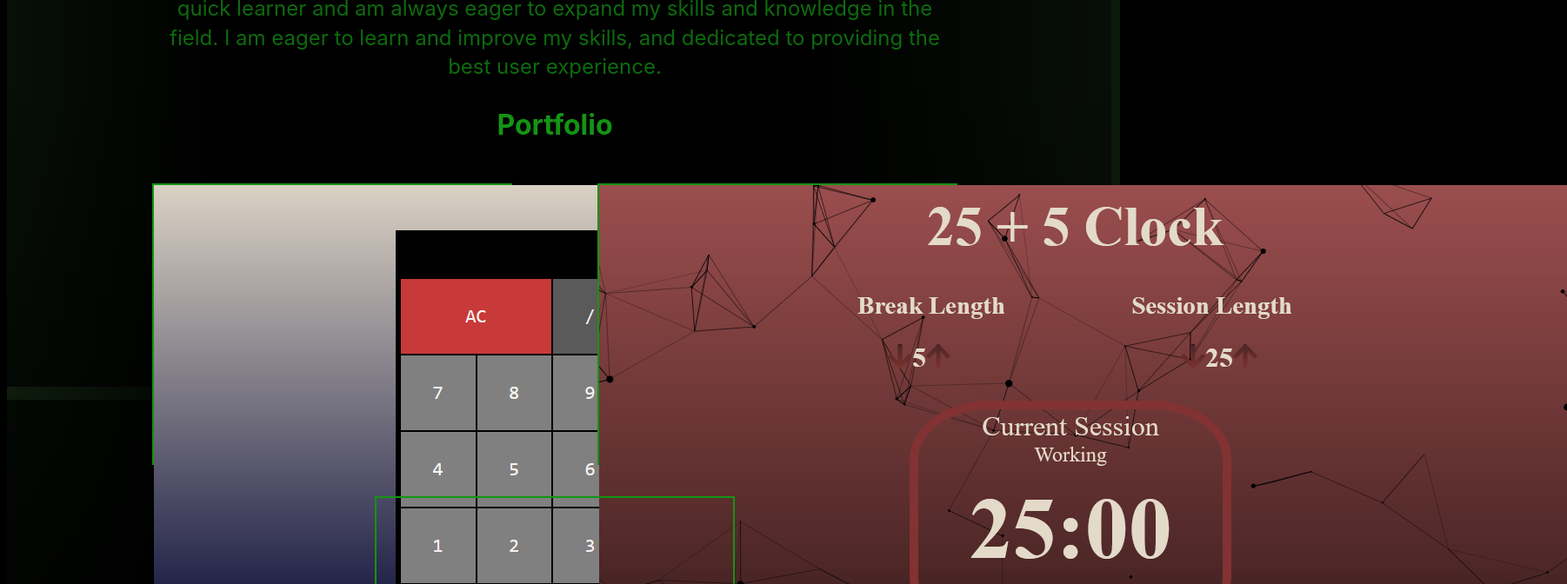
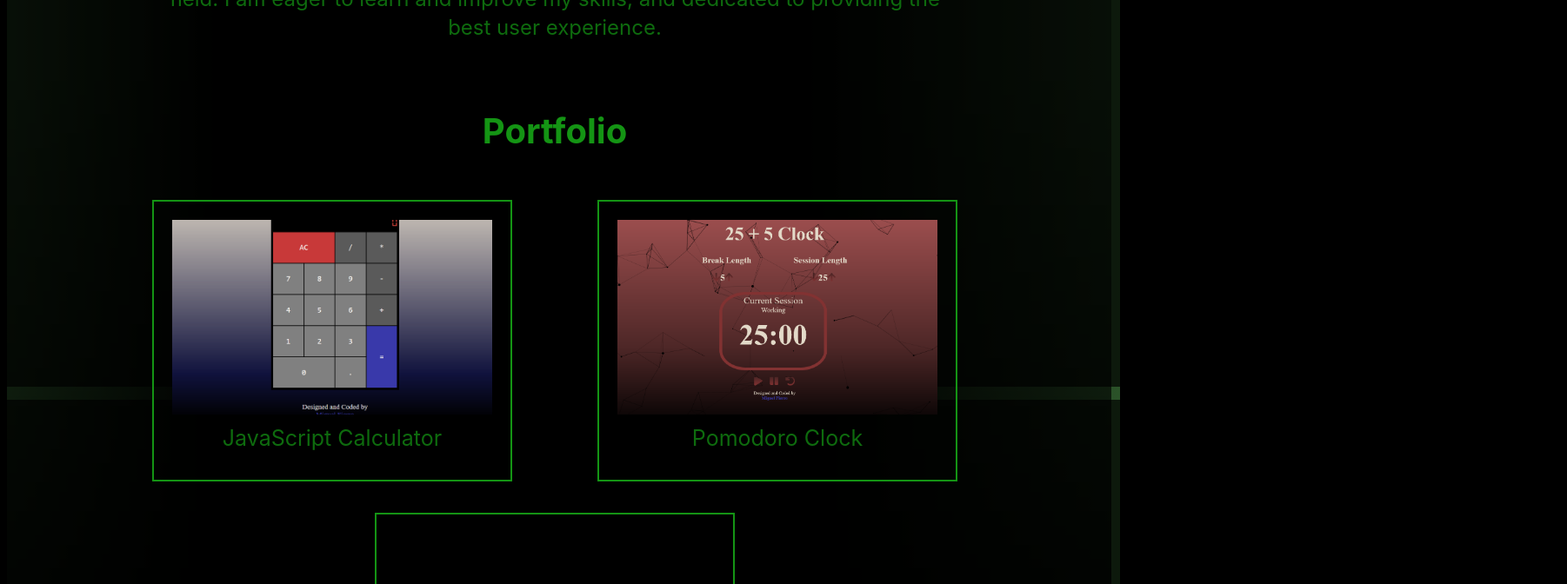
Before and after one commit to Mike-is-coding/Mike-is-coding.github.io, a React (Create React App) app: page / in a window 1280 px wide. Shown: the part 1140-1812 px from the top of the page at 87% size, 1802 px wide, since content can reach past the window. Built offline with nearby package versions, Linux system fonts and the light colour scheme.

Commit message:
Added projects to portfolio

```diff
--- a/src/App.js
+++ b/src/App.js
@@ -26,16 +26,24 @@ function App() {
               </div>
               <div className="menu-items">
                 <li>
-                  <a className="home" href="#welcome-section">Home</a>
+                  <a className="home" href="#welcome-section">
+                    Home
+                  </a>
                 </li>
                 <li>
-                  <a className="about" href="#about-me">About</a>
+                  <a className="about" href="#about-me">
+                    About
+                  </a>
                 </li>
                 <li>
-                  <a className="portfolio" href="#portfolio">Portfolio</a>
+                  <a className="portfolio" href="#portfolio">
+                    Portfolio
+                  </a>
                 </li>
                 <li>
-                  <a className="contact" href="#contact">Contact</a>
+                  <a className="contact" href="#contact">
+                    Contact
+                  </a>
                 </li>
               </div>
             </div>
@@ -65,7 +73,7 @@ function App() {
           <div className="about-me-container">
             <div className="about-me-text">
               <h2>
-                Hello my name is Miguel Fierro, and I am a Front-End Developer.
+                Hello my name is Miguel Fierro
               </h2>
               <hr className="dashed" />
               <p>
@@ -82,12 +90,34 @@ function App() {
           <h2>Portfolio</h2>
           <div className="projects-section-container">
             <div className="project">
-              <img id="jscalc" src={logo} alt="Javascript Calculator"/>
-              <span><a href="https://mike-is-coding.github.io/Javascript-Calculator/">JavaScript Calculator</a></span>
+              <div className="preview">
+                <a
+                  href="https://mike-is-coding.github.io/Javascript-Calculator/"
+                  target="_blank"
+                  rel="noreferrer"
+                >
+                  <img id="jscalc" src={logo} alt="Javascript Calculator" />
+                </a>
+              </div>
+              <div className="preview-text">
+                <p>
+                  <span>JavaScript Calculator</span>
+                </p>
+              </div>
             </div>
             <div className="project">
-              <img src={pomodoroClock} alt="Pomodoro Clock"/>
-              <span><a href="https://mike-is-coding.github.io/25-Clock/">Pomodoro Clock</a></span>
+              <div className="preview">
+                <a
+                  href="https://mike-is-coding.github.io/25-Clock/"
+                  target="_blank"
+                  rel="noreferrer"
+                >
+                  <img src={pomodoroClock} alt="Pomodoro Clock" />
+                </a>
+              </div>
+              <div className="preview-text">
+                <p><span>Pomodoro Clock</span></p>
+              </div>
             </div>
           </div>
           <div className="projects-section-container">
@@ -122,7 +152,7 @@ function App() {
             </a>
             <a
               id="my-linkedin"
-              href="https://facebook.com/freecodecamp"
+              href="https://www.linkedin.com/in/miguel-fierro-04b23a252/"
               target="_blank"
               className="btn contact-details"
               rel="noreferrer"
--- a/src/index.css
+++ b/src/index.css
@@ -140,7 +140,7 @@ code {
 
 h2 {
   color: #149414;
-  font-size: 2rem;
+  font-size: 2.5rem;
 }
 
 p {
@@ -154,6 +154,13 @@ ul {
 a {
   text-decoration: none;
   color: #649568;
+}
+
+img {
+  width: 100%;
+  height: 100%;
+  -o-object-fit: cover;
+     object-fit: cover;
 }
 
 .fab {
@@ -174,7 +181,6 @@ a {
   line-height: 1;
 }
 
-/* Scrolling */
 /* Specific css */
 .background {
   height: 2000px;
@@ -472,7 +478,11 @@ a {
   white-space: pre-line;
 }
 
-.about-me-text > p {
+.about-me-text h2 {
+  font-size: 2rem;
+}
+
+.about-me-text p {
   font-size: 1.5rem;
 }
 
@@ -508,9 +518,32 @@ hr.dashed {
 }
 
 .project {
+  display: flex;
+  justify-content: center;
+  align-items: center;
+  flex-direction: column;
   width: 40%;
   height: 100%;
   border: 2px solid #149414;
+}
+
+.preview {
+  width: 90%;
+  height: 70%;
+}
+
+.preview-text {
+  width: 100%;
+  height: -webkit-fit-content;
+  height: -moz-fit-content;
+  height: fit-content;
+  text-align: center;
+}
+
+.preview-text p {
+  color: #0e6b0e;
+  margin: 10px;
+  font-size: 25px;
 }
 
 /* || Contact Section */
--- a/src/index.scss
+++ b/src/index.scss
@@ -293,7 +293,7 @@ code {
 
 h2 {
   color: $hacker;
-  font-size: 2rem;
+  font-size: 2.5rem;
 }
 
 p {
@@ -307,6 +307,12 @@ ul {
 a {
   text-decoration: none;
   color: $light-hacker;
+}
+
+img {
+  width: 100%;
+  height: 100%;
+  object-fit: cover;
 }
 
 .fab {
@@ -326,34 +332,6 @@ a {
   text-rendering: auto;
   line-height: 1;
 }
-
-/* Scrolling */
-// .panel {
-//   width: 100%;
-//   height: 500px;
-//   z-index:0;
-//   -webkit-transform: translateZ( 0 );
-//   transform: translateZ( 0 );
-//   -webkit-transition: -webkit-transform 0.6s ease-in-out;
-//   transition: transform 0.6s ease-in-out;
-//   -webkit-backface-visibility: hidden;
-//   backface-visibility: hidden;
-// }
-
-// a[ id= "welcome-scroll" ]:target ~ #welcome-section div.panel {
-//   -webkit-transform: translateY( 0px);
-//   transform: translateY( 0px );
-// }
-
-// a[ id= "about-scroll" ]:target ~ #about-me div.panel {
-//   -webkit-transform: translateY( -200px);
-//   transform: translateY( -200px );
-// }
-
-// a[ id= "portfolio" ]:target ~ #portfolio section.panel {
-//   -webkit-transform: translateY( -400px);
-//   transform: translateY( -400px );
-// }
 
 /* Specific css */
 
@@ -645,7 +623,11 @@ a {
   // background: white;
 }
 
-.about-me-text > p {
+.about-me-text h2 {
+  font-size: 2rem;
+}
+
+.about-me-text  p {
   font-size: 1.5rem;
 }
 
@@ -681,10 +663,32 @@ hr.dashed {
 }
 
 .project {
+  display: flex;
+  justify-content: center;
+  align-items: center;
+  flex-direction: column;
   width: 40%;
   height: 100%;
   // background: $dark-dark-hacker;
   border: 2px solid $hacker;
+}
+
+//Portfolio previews css
+.preview {
+  width: 90%;
+  height: 70%;
+}
+
+.preview-text {
+  width: 100%;
+  height: fit-content;
+  text-align: center;
+}
+
+.preview-text p{
+  color:$dark-hacker;
+  margin: 10px;
+  font-size: 25px;
 }
 
 /* || Contact Section */
```
Also changed, not shown: 1 other file (tests, documents, lock files or other folders).
